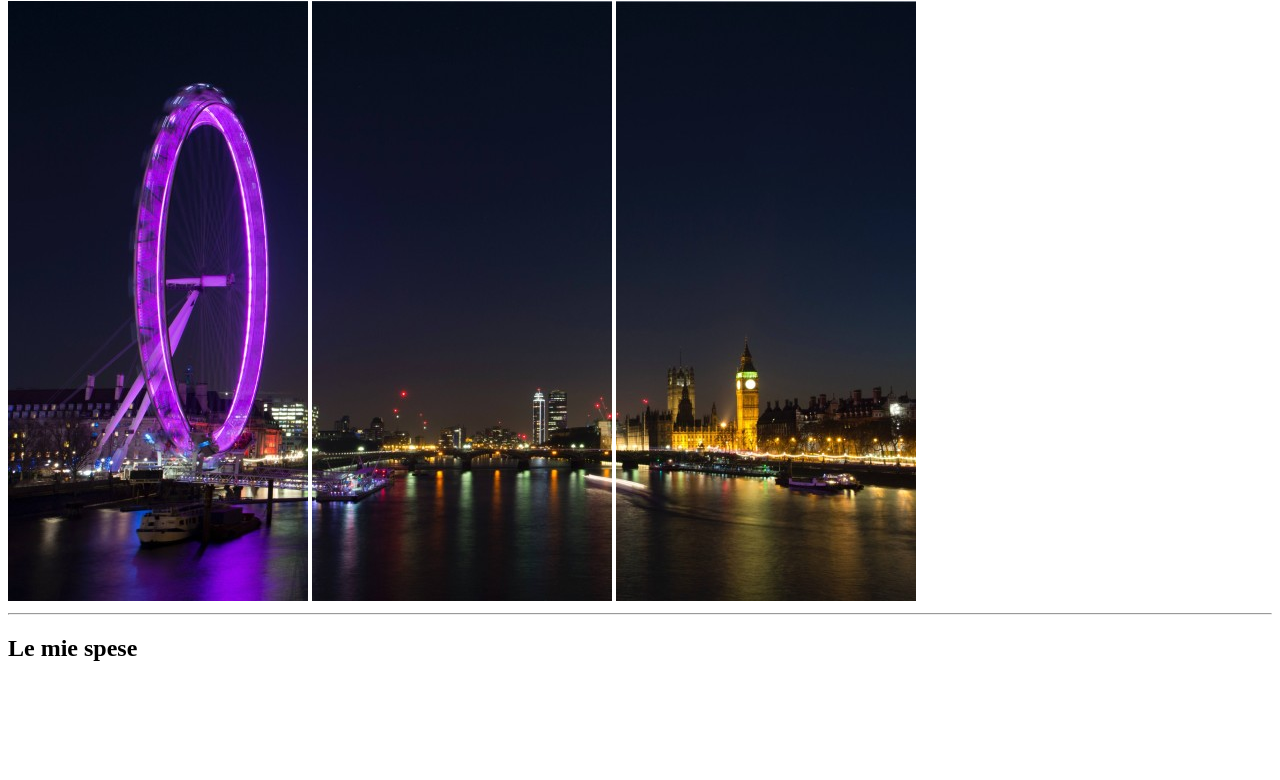
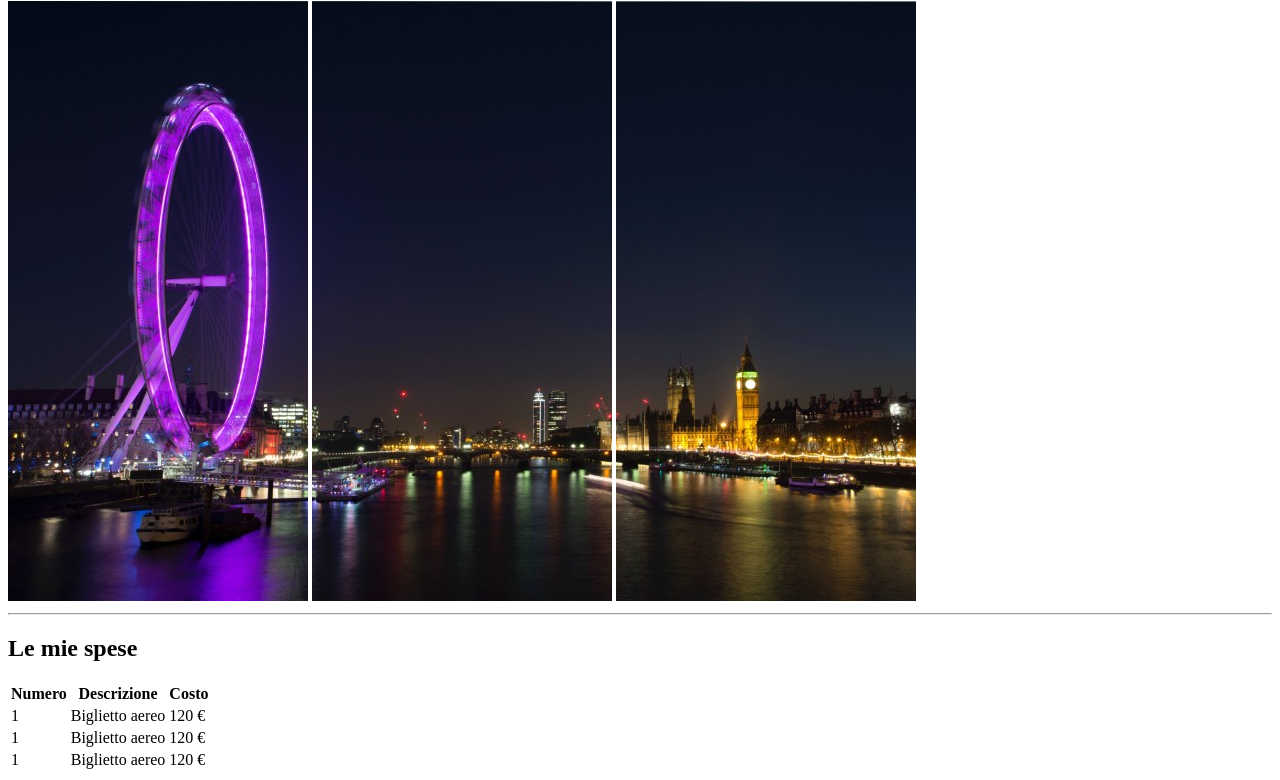
Before and after one commit to Marcomagnano93/html-london-trip, a plain HTML site: page index.html in a window 1280 px wide. Shown: the part 79-859 px from the top of the page. Before the commit the page ends 800 px from the top, so only its background shows below. Drawn offline with Linux system fonts and the light colour scheme.

Commit message:
ADD: table

```diff
--- a/index.html
+++ b/index.html
@@ -19,6 +19,35 @@
     <main>
         <section>
             <h2>Le mie spese</h2>
+            <table>
+
+                <thead>
+                    <tr>
+                        <th>Numero</th>
+                        <th>Descrizione</th>
+                        <th>Costo</th>
+                    </tr>
+                </thead>
+
+                <tbody>
+                    <tr>
+                        <td>1</td>
+                        <td>Biglietto aereo</td>
+                        <td>120 &euro;</td>
+                    </tr>
+                    <tr>
+                        <td>1</td>
+                        <td>Biglietto aereo</td>
+                        <td>120 &euro;</td>
+                    </tr>
+                    <tr>
+                        <td>1</td>
+                        <td>Biglietto aereo</td>
+                        <td>120 &euro;</td>
+                    </tr>
+                </tbody>
+
+            </table>
         </section>
     </main>
 </body>
```
